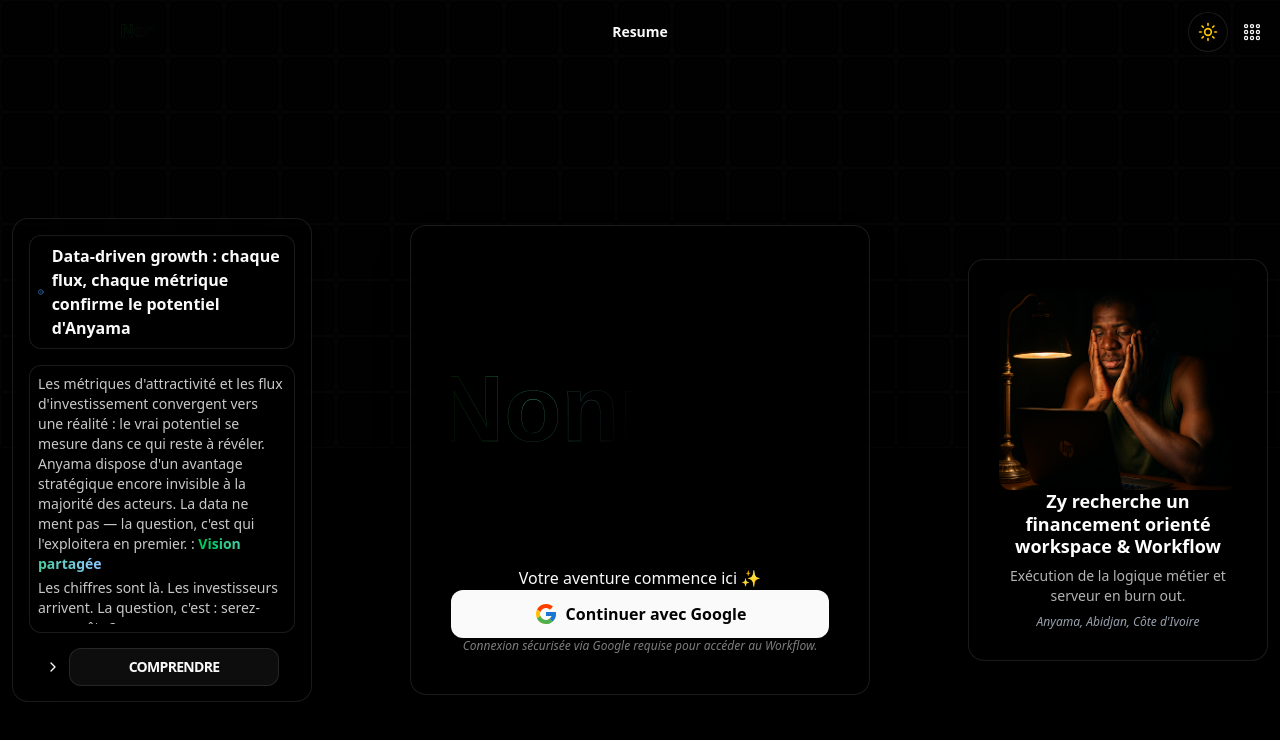
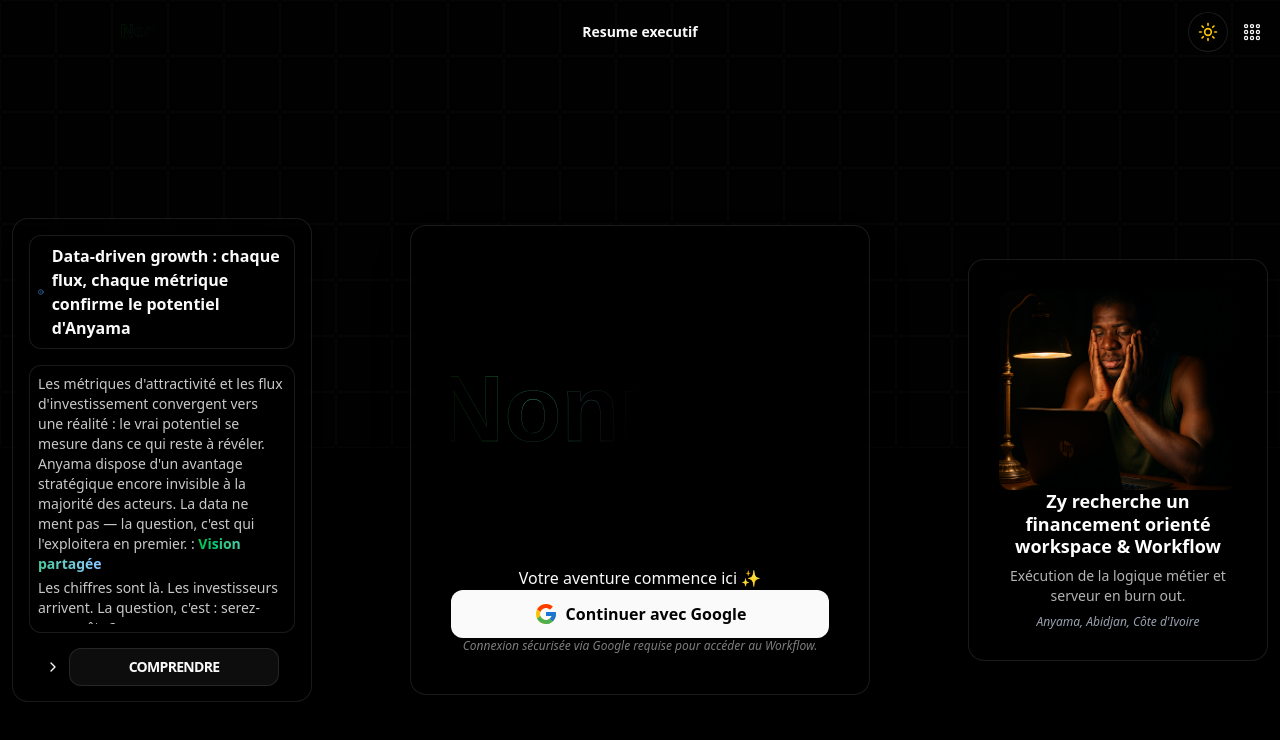
Before and after one commit to nonnzy7even7iete/nonnzytransformiumfullstackbundel, a Next.js app: page / in a window 1280 px wide. Shown: the top 740 px of the page. Built offline with nearby package versions, Linux system fonts and the light colour scheme; no server answers.

Commit message:
Zy Bulding workflow

```diff
--- a/src/components/NavbarFront.tsx
+++ b/src/components/NavbarFront.tsx
@@ -41,7 +41,7 @@ export default function NavbarFront() {
   };
 
   const navLinks = [
-    { href: "/ResumeExecutif", label: "Resume" }, // Label raccourci sur mobile
+    { href: "/ResumeExecutif", label: "Resume executif" }, // Label raccourci sur mobile
     ...(session
       ? [{ href: "/dashboard", label: "Dash", icon: LayoutDashboard }]
       : []),
```
